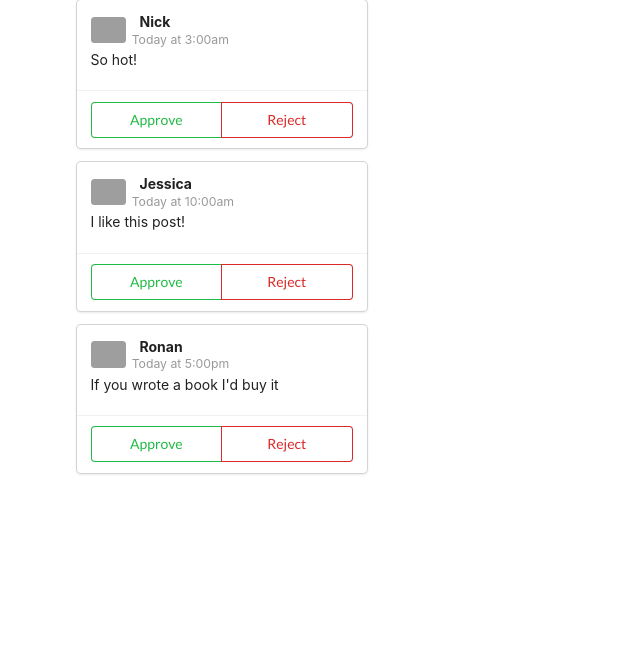
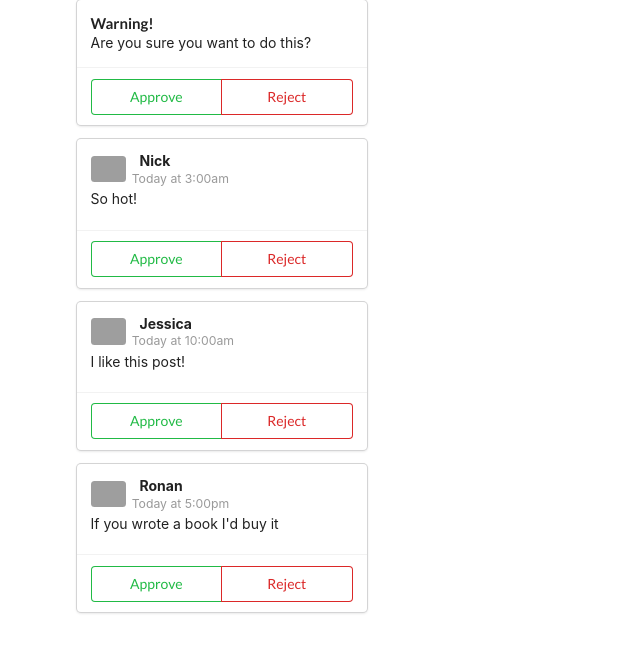
Before and after one commit to NickCelaya/Blog-Comments-List, a React (Create React App) app: page / in a window 1280 px wide. Shown: the top 652 px of the page, without its empty margins (0-640 px from the left). Built offline with nearby package versions, Linux system fonts and the light colour scheme; grey boxes are pictures that could not be loaded.

Commit message:
Changed app name

```diff
--- a/package.json
+++ b/package.json
@@ -1,5 +1,5 @@
 {
-  "name": "react-redux-udemy",
+	"name": "blog-comment-list",
 	"version": "0.1.0",
 	"private": true,
 	"dependencies": {
--- a/src/App.js
+++ b/src/App.js
@@ -7,6 +7,10 @@ import faker from "faker";
 const App = () => {
 	return (
 		<div className='ui container comments'>
+			<ApprovalCard>
+				<h4>Warning!</h4>
+				Are you sure you want to do this?
+			</ApprovalCard>
 			<ApprovalCard>
 				<CommentDetail
 					author='Nick'
```
Lines whose indentation alone changed are shown as unchanged.
